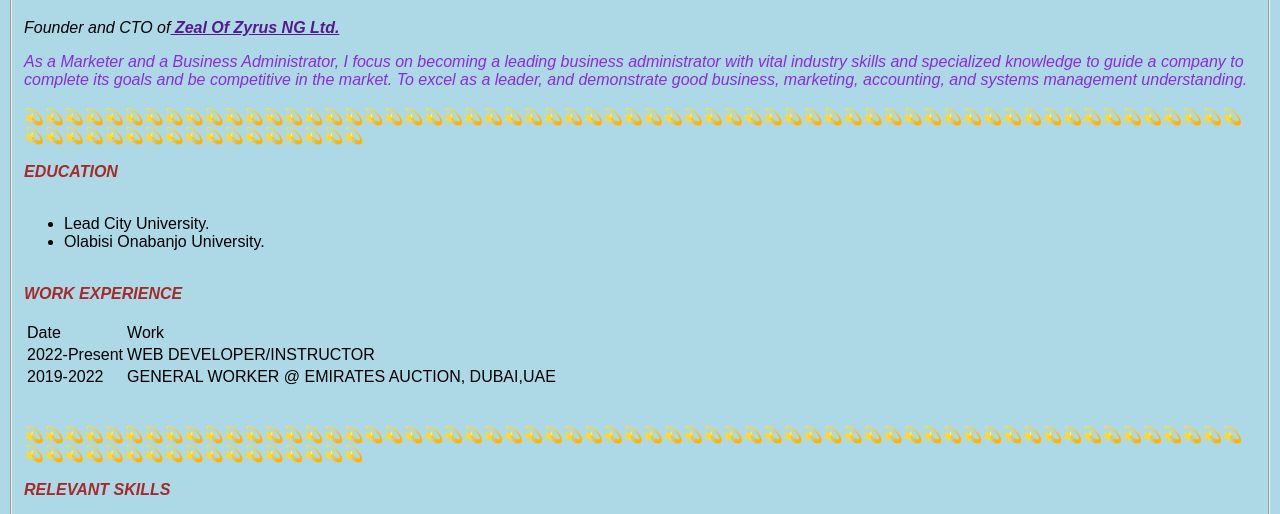
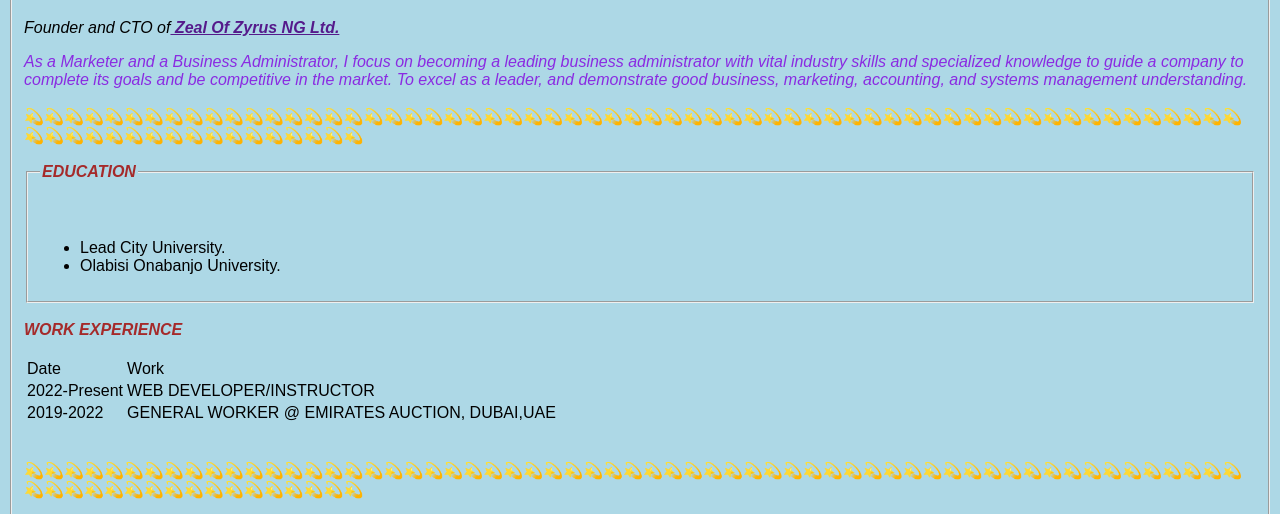
Before and after one commit to Dazeal/My-CV, a plain HTML site: page index.html in a window 1280 px wide. Shown: the part 215-729 px from the top of the page. Drawn offline with Linux system fonts and the light colour scheme.

Commit message:
Update index.html

```diff
--- a/index.html
+++ b/index.html
@@ -29,11 +29,14 @@ font-family:sans-serif;
 <em>Founder and CTO of<strong><a href=""> Zeal Of Zyrus NG Ltd.</a></strong></em></p>
 <i style="color:blueviolet";>As a Marketer and a Business Administrator, I focus on becoming a leading business administrator with vital industry skills and specialized knowledge to guide a company to complete its goals and be competitive in the market. To excel as a leader, and demonstrate good business, marketing, accounting, and systems management understanding.</i><br><br>
 💫💫💫💫💫💫💫💫💫💫💫💫💫💫💫💫💫💫💫💫💫💫💫💫💫💫💫💫💫💫💫💫💫💫💫💫💫💫💫💫💫💫💫💫💫💫💫💫💫💫💫💫💫💫💫💫💫💫💫💫💫💫💫💫💫💫💫💫💫💫💫💫💫💫💫💫💫💫<br><br>
-<i style="color:brown";><b>EDUCATION</b></i><br><br>
+<fieldset>
+<legend><i style="color:brown";><b>EDUCATION</b></i></legend><br><br>
 <ul>
 <li>Lead City University.</li>
 <li>Olabisi Onabanjo University.</li>
-</ul><br>
+</ul>
+</fieldset>
+<br>
 <i style="color:brown";><b>WORK EXPERIENCE</b></i><br><br>
 <table>
 <tr>
```
